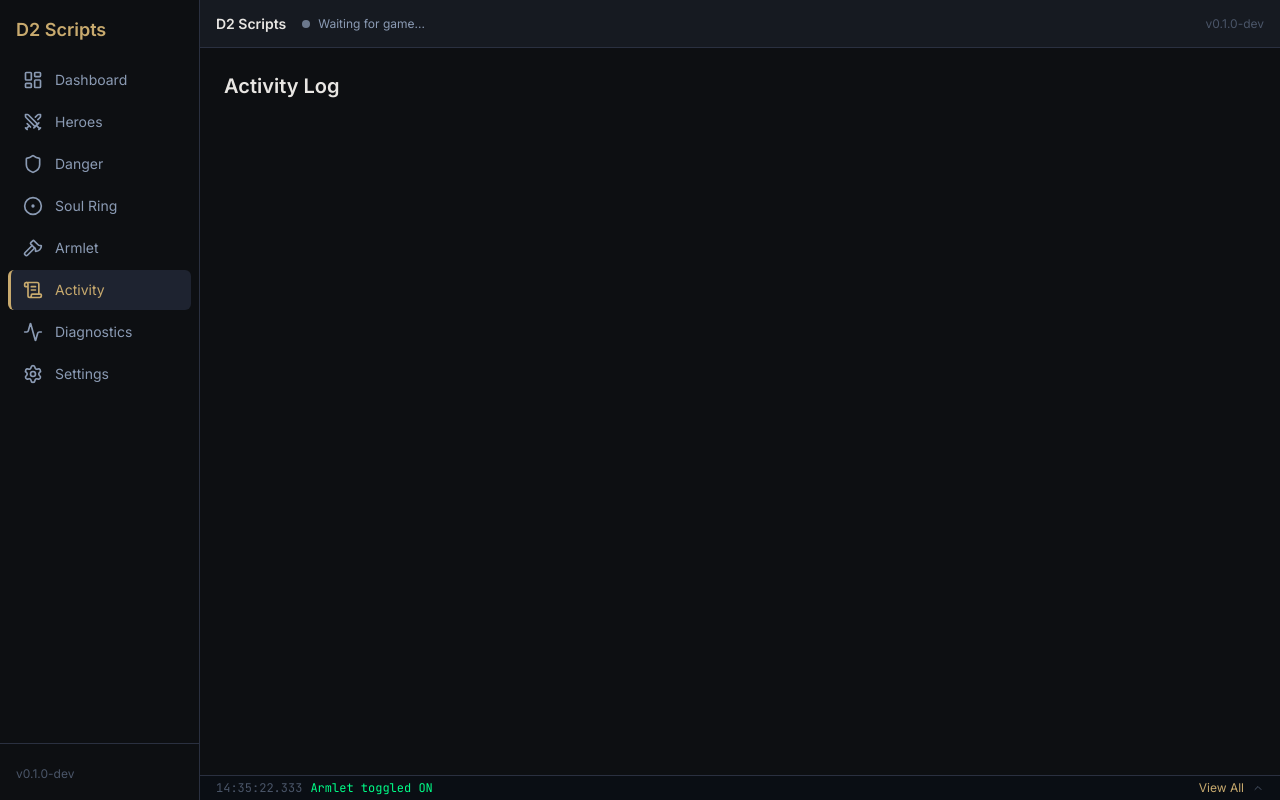
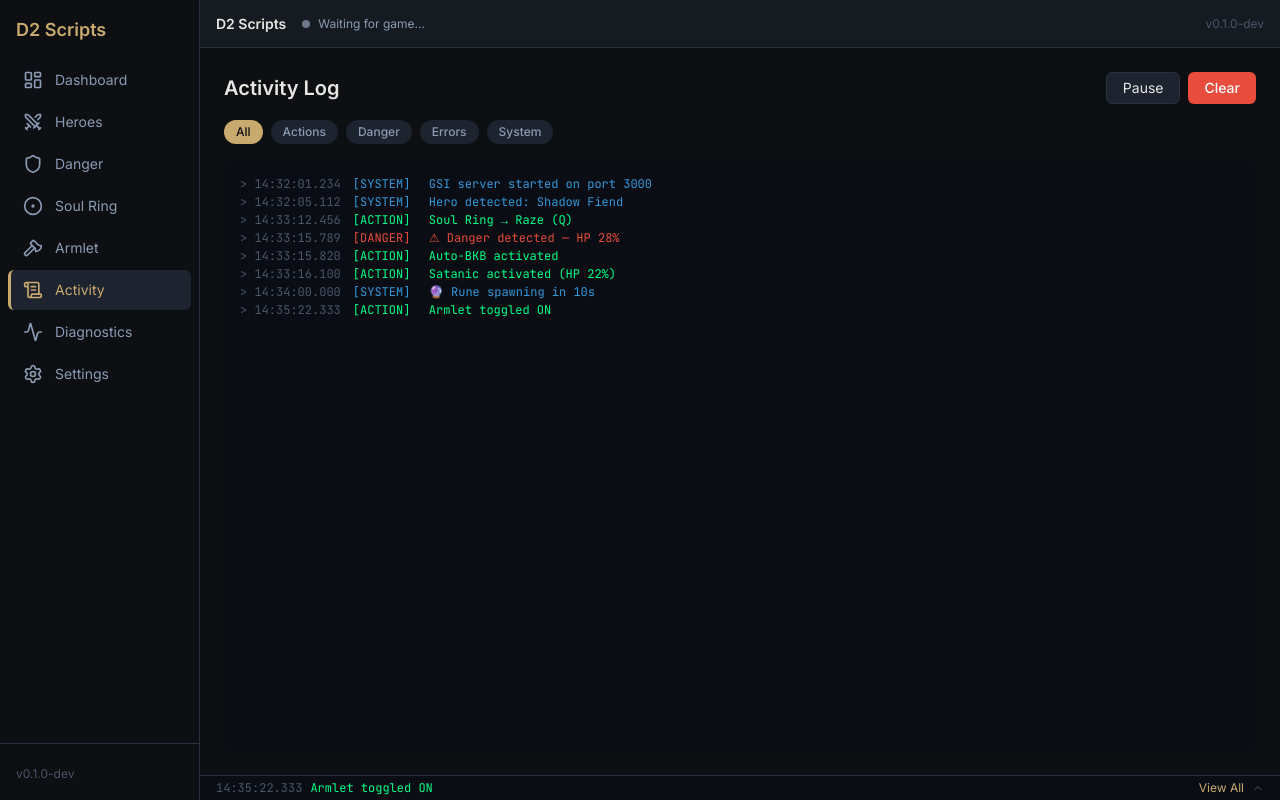
Before and after one commit to zfael/dota2-scripts, a React (Vite) app in the folder src-ui/: page /activity in a window 1280 px wide. Built offline with nearby package versions, Linux system fonts and the light colour scheme.

Commit message:
feat(ui): implement Activity Log page

```diff
--- a/src-ui/src/pages/ActivityLog.tsx
+++ b/src-ui/src/pages/ActivityLog.tsx
@@ -1,3 +1,92 @@
+import { useRef, useEffect, useState } from "react";
+import { useActivityStore } from "../stores/activityStore";
+import { Button } from "../components/common/Button";
+import type { ActivityCategory } from "../types/activity";
+
+const filters: { label: string; value: ActivityCategory | "all" }[] = [
+  { label: "All", value: "all" },
+  { label: "Actions", value: "action" },
+  { label: "Danger", value: "danger" },
+  { label: "Errors", value: "error" },
+  { label: "System", value: "system" },
+];
+
+const categoryColors: Record<string, string> = {
+  action: "text-terminal",
+  danger: "text-danger",
+  warning: "text-warning",
+  system: "text-info",
+  error: "text-danger",
+};
+
 export default function ActivityLog() {
-  return <div className="p-6"><h2 className="text-xl font-semibold">Activity Log</h2></div>;
+  const entries = useActivityStore((s) => s.filteredEntries());
+  const filter = useActivityStore((s) => s.filter);
+  const setFilter = useActivityStore((s) => s.setFilter);
+  const clear = useActivityStore((s) => s.clear);
+  const [paused, setPaused] = useState(false);
+  const endRef = useRef<HTMLDivElement>(null);
+
+  useEffect(() => {
+    if (!paused) {
+      endRef.current?.scrollIntoView({ behavior: "smooth" });
+    }
+  }, [entries.length, paused]);
+
+  return (
+    <div className="flex h-full flex-col p-6">
+      <div className="mb-4 flex items-center justify-between">
+        <h2 className="text-xl font-semibold">Activity Log</h2>
+        <div className="flex items-center gap-2">
+          <Button
+            variant="secondary"
+            onClick={() => setPaused(!paused)}
+          >
+            {paused ? "Resume" : "Pause"}
+          </Button>
+          <Button variant="danger" onClick={clear}>
+            Clear
+          </Button>
+        </div>
+      </div>
+
+      <div className="mb-4 flex gap-2">
+        {filters.map((f) => (
+          <button
+            key={f.value}
+            type="button"
+            onClick={() => setFilter(f.value)}
+            className={`rounded-full px-3 py-1 text-xs font-medium transition-colors ${
+              filter === f.value
+                ? "bg-gold text-base"
+                : "bg-elevated text-subtle hover:text-content"
+            }`}
+          >
+            {f.label}
+          </button>
+        ))}
+      </div>
+
+      <div className="flex-1 overflow-y-auto rounded-lg bg-terminal-bg p-4 font-mono text-xs">
+        {entries.length === 0 ? (
+          <p className="text-muted">No activity entries.</p>
+        ) : (
+          <div className="space-y-0.5">
+            {entries.map((entry) => (
+              <div key={entry.id} className="flex gap-3">
+                <span className="shrink-0 text-muted">&gt; {entry.timestamp}</span>
+                <span className={`shrink-0 w-16 uppercase ${categoryColors[entry.category]}`}>
+                  [{entry.category}]
+                </span>
+                <span className={categoryColors[entry.category]}>
+                  {entry.message}
+                </span>
+              </div>
+            ))}
+            <div ref={endRef} />
+          </div>
+        )}
+      </div>
+    </div>
+  );
 }
```
